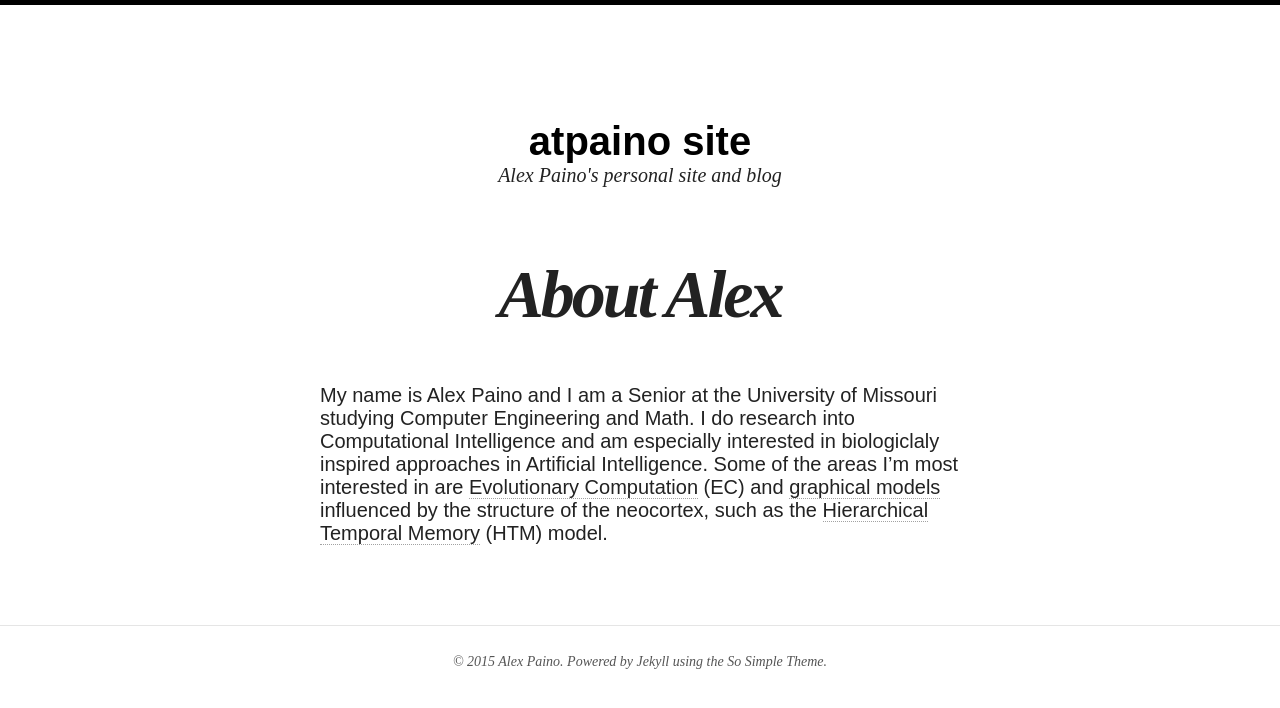
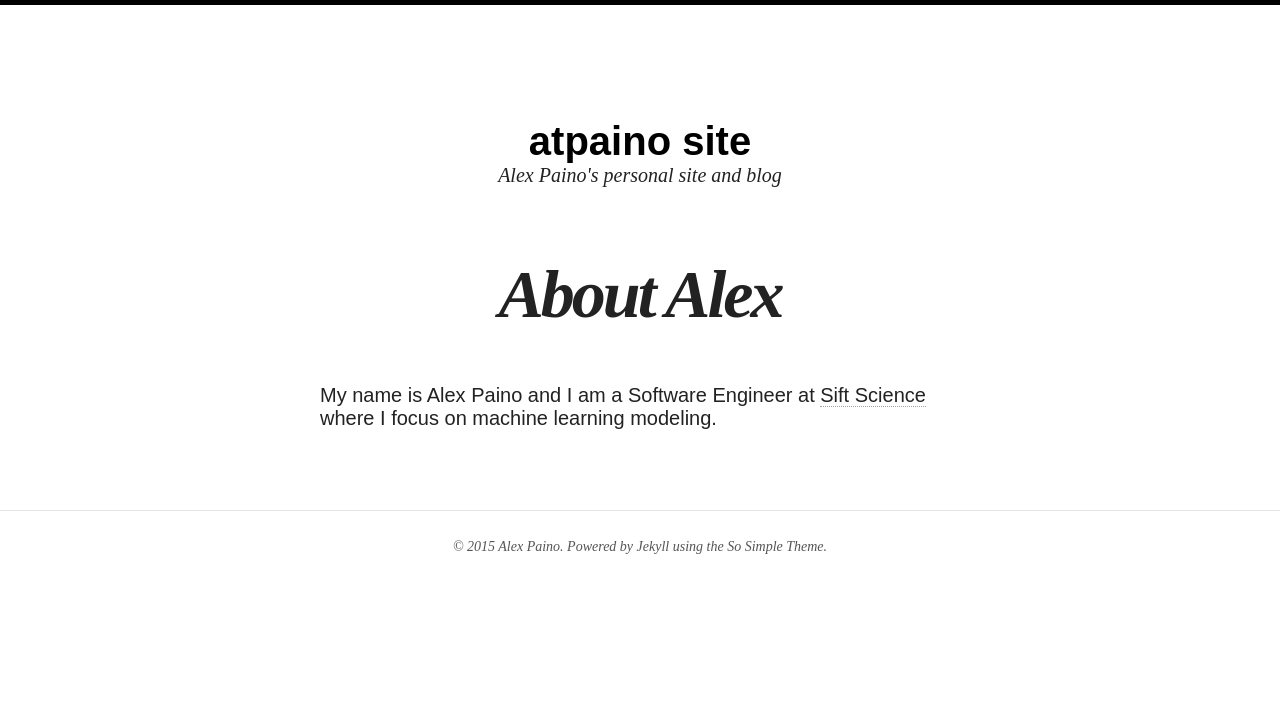
Before and after one commit to atpaino/atpaino.github.io, a Jekyll site: the page built from about.MARKDOWN, in a window 1280 px wide. Shown: the top 708 px of the page. Built offline with Jekyll 4.4.1, drawn with Linux system fonts in a browser that asks for light colours; nearby versions of some CDN libraries; comment, search, counter and statistics services are not loaded.

Commit message:
Update about page

```diff
--- a/about.MARKDOWN
+++ b/about.MARKDOWN
@@ -2,15 +2,8 @@
 layout: page
 permalink: /about/index.html
 title: About Alex
-modified: 2013-11-01
+modified: 2015-08-25
 ---
 
-My name is Alex Paino and I am a Senior at the University of Missouri studying
-Computer Engineering and Math. I do research into Computational Intelligence
-and am especially interested in biologiclaly inspired approaches in Artificial
-Intelligence. Some of the areas I'm most interested in are [Evolutionary
-Computation](http://en.wikipedia.org/wiki/Evolutionary_computation) (EC) and
-[graphical models](http://en.wikipedia.org/wiki/Graphical_model)
-influenced by the structure of the neocortex, such as the
-[Hierarchical Temporal Memory](http://en.wikipedia.org/wiki/Hierarchical_temporal_memory)
-(HTM) model.
+My name is Alex Paino and I am a Software Engineer at [Sift Science](http://www.siftscience.com) where I
+focus on machine learning modeling.
```
